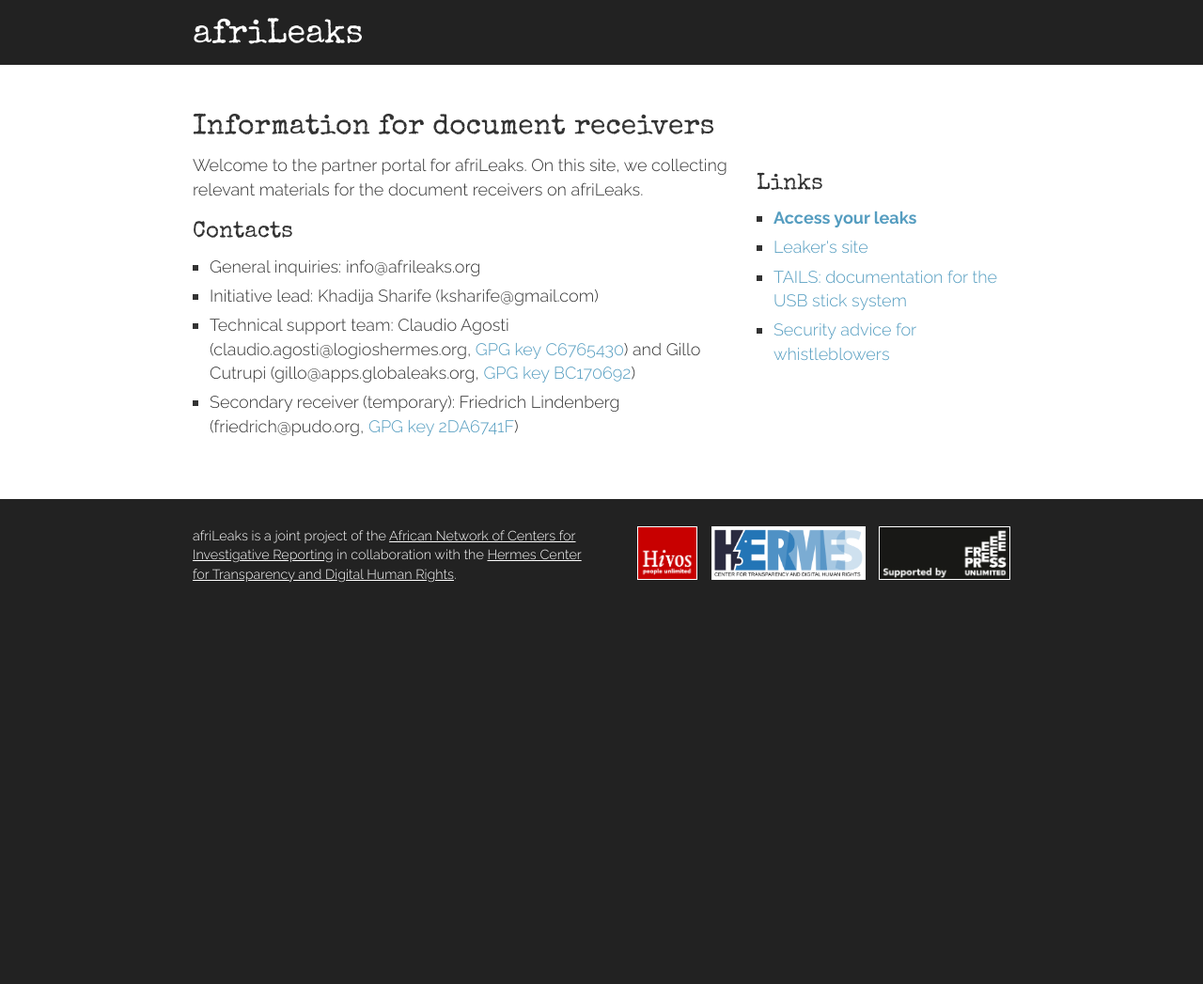
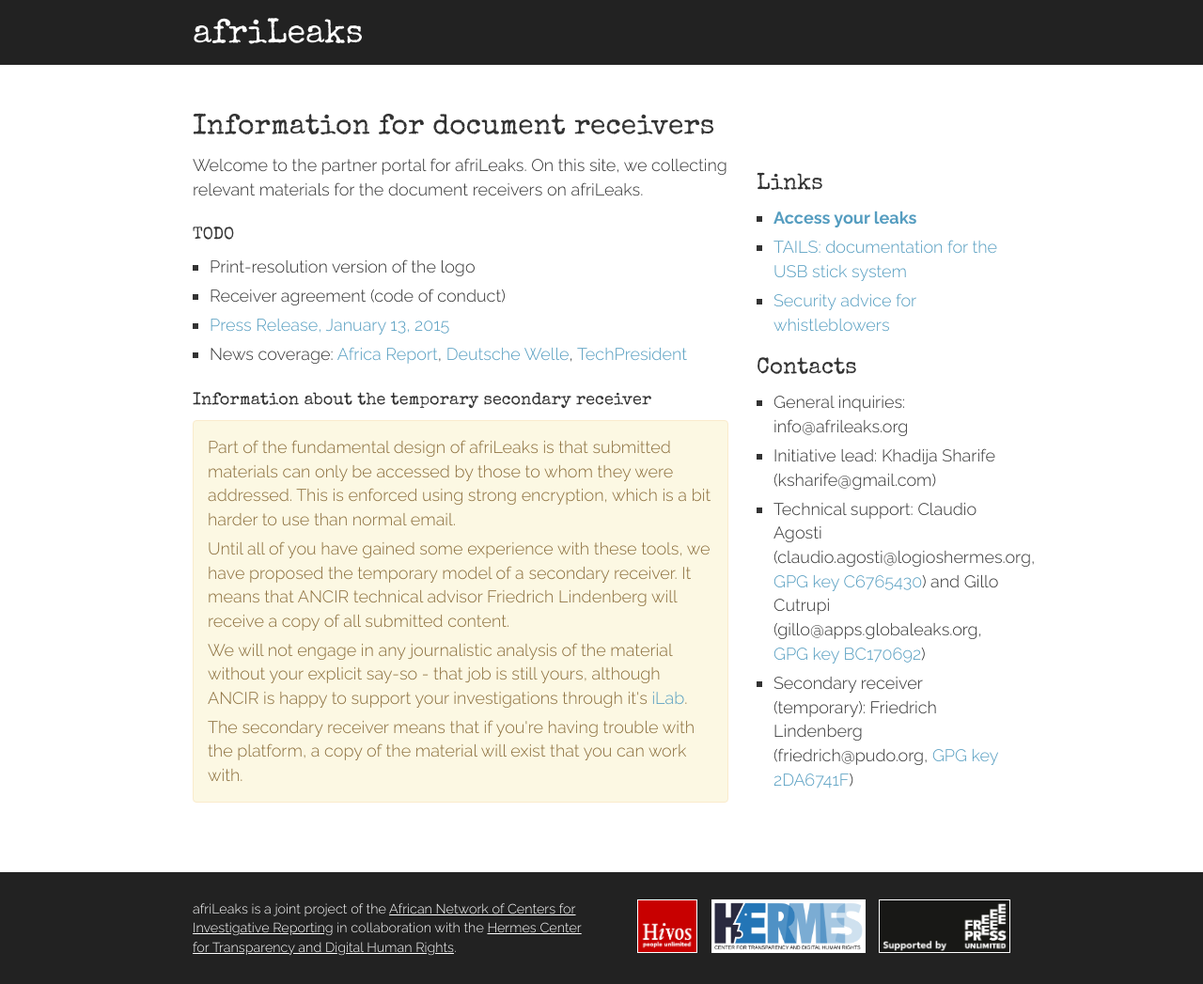
Before and after one commit to CodeForAfrica/afriLEAKS-website, a Jekyll site: the page built from partners/index.html, in a window 1280 px wide and 1047 px high. Shown: the whole window at 94% size. Built offline with Jekyll 4.4.1, drawn with Linux system fonts in a browser that asks for light colours; nearby versions of some CDN libraries.

Commit message:
Add more info to partners page.

```diff
--- a/partners/index.html
+++ b/partners/index.html
@@ -13,16 +13,35 @@
       document receivers on afriLeaks.
     </p>
 
-    <h3>Contacts</h3>
+    <h4>TODO</h4>
     <ul>
-      <li>General inquiries: info@afrileaks.org</li>
-      <li>Initiative lead: Khadija Sharife (ksharife@gmail.com)</li>
-      <li>Technical support team: Claudio Agosti (claudio.agosti@logioshermes.org,
-        <a href="https://keybase.io/vecna/key.asc">GPG key C6765430</a>) and
-        Gillo Cutrupi (gillo@apps.globaleaks.org, <a href="https://pgp.mit.edu/pks/lookup?op=get&search=0x1E99B364BC170692">GPG key BC170692</a>)</li>
-      <li>Secondary receiver (temporary): Friedrich Lindenberg (friedrich@pudo.org,
-        <a href="https://keybase.io/pudo/key.asc">GPG key 2DA6741F</a>)</li>
+      <li>Print-resolution version of the logo</li>
+      <li>Receiver agreement (code of conduct)</li>
+      <li><a href="https://docs.google.com/document/d/1bKvVDKp0wrFGLgodKSq6twTUmP0tgYow4fFhGiiYDIA/edit">Press Release, January 13, 2015</a></li>
+      <li>News coverage: <a href="http://www.theafricareport.com/North-Africa/its-afrileaks-not-wikileaks.html">Africa Report</a>, <a href="http://www.dw.de/afrileaks-africas-answer-to-wikileaks/a-18068916">Deutsche Welle</a>, <a href="http://techpresident.com/news/25378/pan-african-whistleblowing-pplatform-afrileaks-launched">TechPresident</a></li>
     </ul>
+
+    <h4>Information about the temporary secondary receiver</h4>
+    <div class="alert alert-warning">
+
+      <p>
+        Part of the fundamental design of afriLeaks is that submitted materials can only be accessed by those to whom they were addressed. This is enforced using strong encryption, which is a bit harder to use than normal email.
+      </p>
+
+      <p>
+        Until all of you have gained some experience with these tools, we have proposed the temporary model of a secondary receiver. It means that ANCIR technical advisor Friedrich Lindenberg will receive a copy of all submitted content.
+      </p>
+
+      <p>
+        We will not engage in any journalistic analysis of the material without your explicit say-so - that job is still yours, although ANCIR is happy to support your investigations through it's <a href="http://investigativecenters.org/ilab">iLab</a>.
+      </p>
+
+      <p>
+        The secondary receiver means that if you're having trouble with the platform, a copy of the material will exist that you can work with.
+      </p>
+    </div>
+
+
   </div>
   <div class="col-md-4">
     <h3>Links</h3>
@@ -32,9 +51,9 @@
           <a href="https://secure.afrileaks.org/#/login">Access your leaks</a>
         </strong>
       </li>
-      <li>
+      <!--li>
         <a href="https://secure.afrileaks.org/">Leaker's site</a>
-      </li>
+      </li-->
       <li>
         <a href="https://tails.boum.org/doc/index.en.html">
           TAILS: documentation for the USB stick system
@@ -45,5 +64,17 @@
           Security advice for whistleblowers
         </a>
       </li>
+    </ul>
+
+    <h3>Contacts</h3>
+    <ul>
+      <li>General inquiries: info@afrileaks.org</li>
+      <li>Initiative lead: Khadija Sharife (ksharife@gmail.com)</li>
+      <li>Technical support: Claudio Agosti (claudio.agosti@logioshermes.org,
+        <a href="https://keybase.io/vecna/key.asc">GPG key C6765430</a>) and
+        Gillo Cutrupi (gillo@apps.globaleaks.org, <a href="https://pgp.mit.edu/pks/lookup?op=get&search=0x1E99B364BC170692">GPG key BC170692</a>)</li>
+      <li>Secondary receiver (temporary): Friedrich Lindenberg (friedrich@pudo.org,
+        <a href="https://keybase.io/pudo/key.asc">GPG key 2DA6741F</a>)</li>
+    </ul>
   </div>
 </div>
--- a/style/style.scss
+++ b/style/style.scss
@@ -26,6 +26,10 @@
 
 h1, h2, h3, h4, h5 {
     @include fancy-font();
+}
+
+h4 {
+    margin-top: 1.5em;
 }
 
 #page {
```
